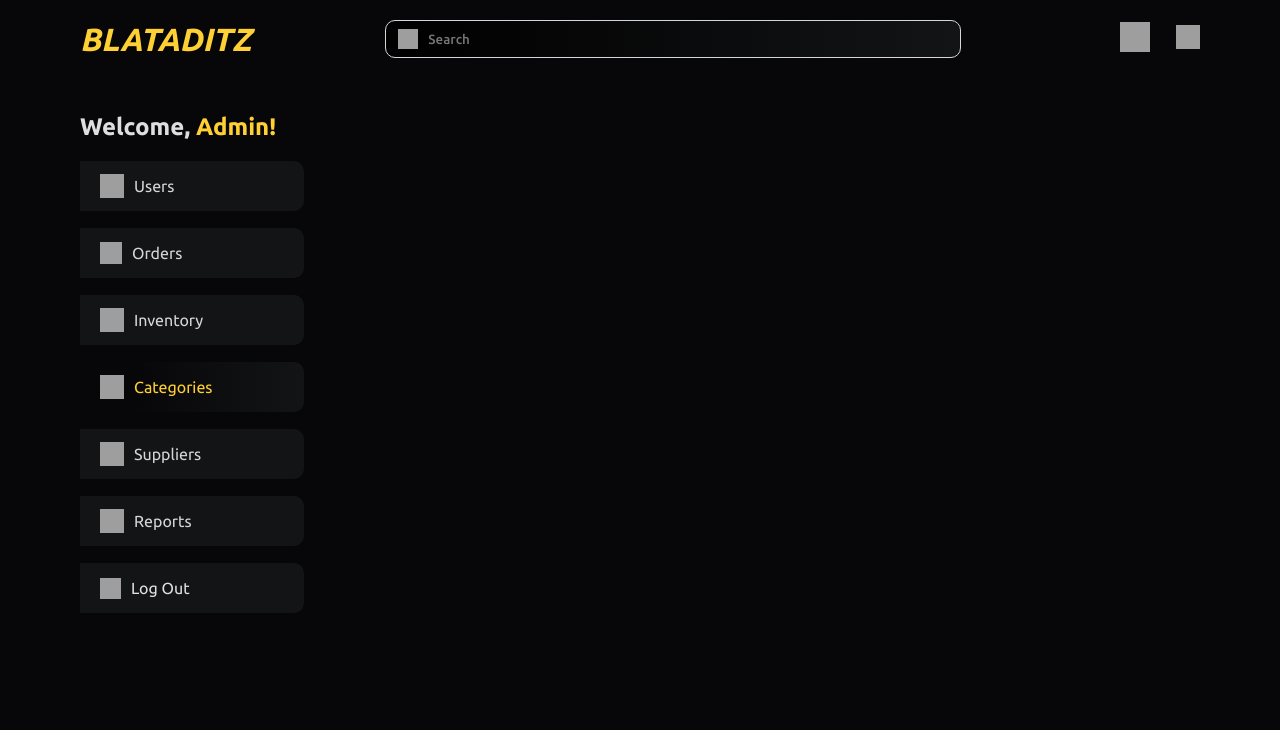
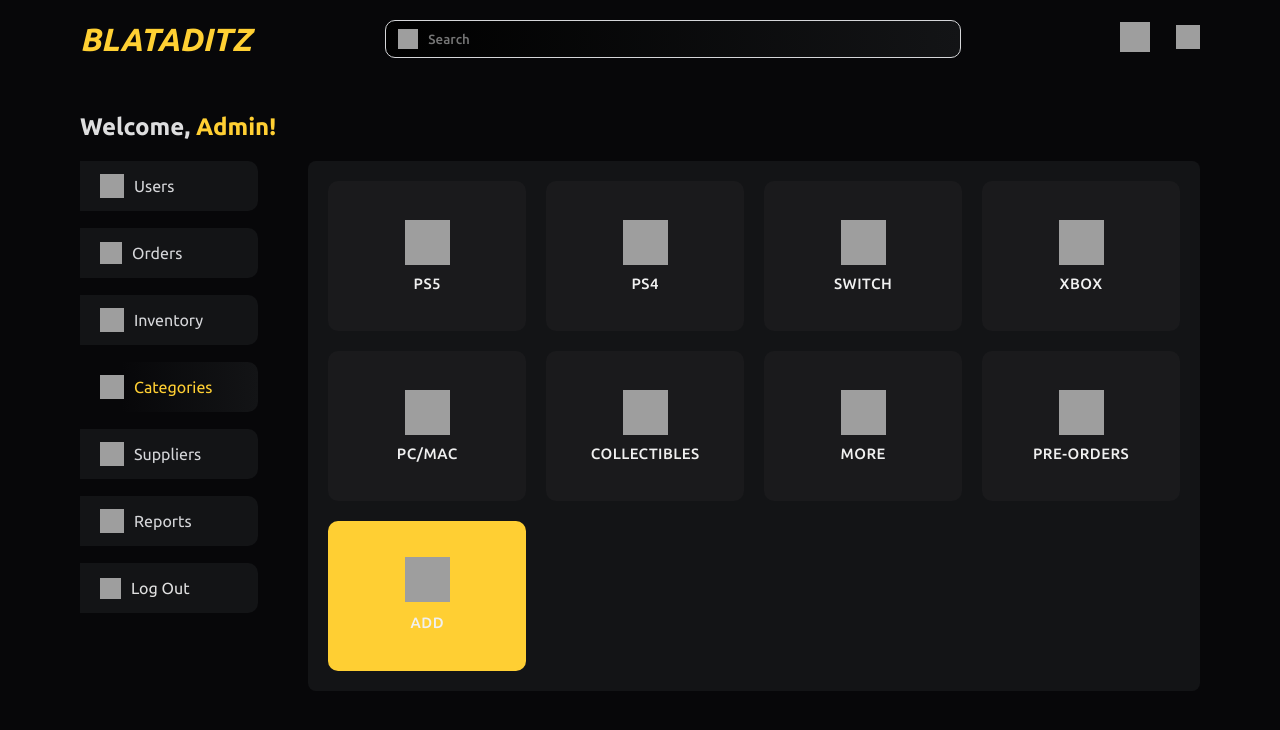
Before and after one commit to kiefgc/Blata-Ditz-Online-Retail-Store, a React (Vite) app in the folder frontend/blata-ditz-frontend/: page /admin/categories in a window 1280 px wide. Shown: the top 730 px of the page. Built offline with nearby package versions, Linux system fonts and the light colour scheme; grey boxes are pictures that could not be loaded.

Commit message:
categories page layout done

```diff
--- a/frontend/blata-ditz-frontend/src/pages/AdminCategories.css
+++ b/frontend/blata-ditz-frontend/src/pages/AdminCategories.css
@@ -64,8 +64,12 @@ li {
   );
 }
 
-.main-content {
+.main-content-categories {
   width: 100%;
+
+  display: flex;
+  flex-direction: row;
+  flex-wrap: wrap;
 }
 
 @media (max-width: 960px) {
@@ -77,3 +81,79 @@ li {
     width: auto;
   }
 }
+
+.category-grid-container {
+  display: grid;
+  grid-template-columns: repeat(4, minmax(130px, 1fr));
+  gap: 20px;
+  padding: 20px;
+  background-color: #131416;
+  border-radius: 8px;
+
+  align-content: flex-start;
+  width: 100%;
+}
+
+.category-card {
+  display: flex;
+  flex-direction: column;
+  align-items: center;
+  justify-content: center;
+  width: 100%;
+  height: 150px;
+  background-color: #1a1a1c;
+  border-radius: 10px;
+  border: none;
+  background-color: 0.2s ease, transform 0.2s ease;
+  text-decoration: none;
+  color: #f0f0f0;
+}
+
+.category-card:hover {
+  background-color: #28282b;
+  transform: translateY(-3px);
+}
+
+.category-card-name {
+  font-size: 1.5rem;
+  font-weight: 500;
+  text-transform: uppercase;
+  letter-spacing: 0.5px;
+  text-align: center;
+}
+
+.category-card-icon {
+  width: 45px;
+  height: 45px;
+  margin-bottom: 10px;
+  color: white;
+}
+
+.category-card-action .category-card-icon {
+  filter: invert(0%);
+}
+.category-card-action {
+  background-color: #ffcf33;
+}
+
+.category-card-action:hover {
+  background-color: #e6b800;
+}
+
+@media (max-width: 1200px) {
+  .category-grid-container {
+    grid-template-columns: repeat(3, minmax(120px, 1fr));
+  }
+}
+
+@media (max-width: 768px) {
+  .category-grid-container {
+    grid-template-columns: repeat(2, 1fr);
+  }
+}
+
+@media (max-width: 500px) {
+  .category-grid-container {
+    grid-template-columns: 1fr;
+  }
+}
--- a/frontend/blata-ditz-frontend/src/pages/AdminCategories.jsx
+++ b/frontend/blata-ditz-frontend/src/pages/AdminCategories.jsx
@@ -2,8 +2,88 @@ import { useEffect, useState } from "react";
 import { Link } from "react-router-dom";
 import "./AdminCategories.css";
 
+const categories = [
+  {
+    id: "ps5",
+    name: "PS5",
+    icon: "https://img.icons8.com/ios-filled/50/FFFFFF/playstation-5.png",
+  },
+  {
+    id: "ps4",
+    name: "PS4",
+    icon: "https://img.icons8.com/ios-filled/50/FFFFFF/ps-controller.png",
+  },
+  {
+    id: "switch",
+    name: "SWITCH",
+    icon: "https://img.icons8.com/ios-filled/50/FFFFFF/nintendo-switch--v1.png",
+  },
+  {
+    id: "xbox",
+    name: "XBOX",
+    icon: "https://img.icons8.com/ios-filled/50/FFFFFF/xbox.png",
+  },
+  {
+    id: "pcmac",
+    name: "PC/MAC",
+    icon: "https://img.icons8.com/ios-filled/50/FFFFFF/monitor.png",
+  },
+  {
+    id: "collectibles",
+    name: "COLLECTIBLES",
+    icon: "https://img.icons8.com/ios-filled/50/FFFFFF/funko.png",
+  },
+  {
+    id: "more",
+    name: "MORE",
+    icon: "https://img.icons8.com/ios-filled/50/FFFFFF/more.png",
+  },
+  {
+    id: "preorders",
+    name: "PRE-ORDERS",
+    icon: "https://img.icons8.com/pastel-glyph/64/FFFFFF/box--v1.png",
+  },
+  {
+    id: "add",
+    name: "ADD",
+    icon: "https://img.icons8.com/ios-filled/50/FFFFFF/plus.png",
+    isAction: true,
+    link: "/admin/categories/add",
+  },
+];
+
+const CategoryCard = ({ name, icon, onClick, isAction, link }) => {
+  const CardContent = (
+    <>
+      <img src={icon} alt={`${name} icon`} className="category-card-icon" />
+      <span className="category-card-name">{name}</span>
+    </>
+  );
+
+  if (link) {
+    return (
+      <Link
+        to={link}
+        className={`category-card ${isAction ? "category-card-action" : ""}`}
+      >
+        {CardContent}
+      </Link>
+    );
+  }
+
+  return (
+    <button
+      className={`category-card ${isAction ? "category-card-action" : ""}`}
+      onClick={onClick}
+    >
+      {CardContent}
+    </button>
+  );
+};
+
 function AdminCategories() {
   const [showSmallSearchbar, setShowSmallSearchbar] = useState(false);
+
   useEffect(() => {
     const searchbarScreenResize = () => {
       if (window.innerWidth >= 830) {
@@ -187,6 +267,21 @@ function AdminCategories() {
               </li>
             </ul>
           </div>
+          <div className="main-content-categories">
+            <div className="category-grid-container">
+              {categories.map((category) => (
+                <CategoryCard
+                  key={category.id}
+                  name={category.name}
+                  icon={category.icon}
+                  isAction={category.isAction}
+                  link={category.link}
+                  // onClick is optional if using Link
+                  onClick={() => console.log(`Clicked ${category.name}`)}
+                />
+              ))}
+            </div>
+          </div>
         </div>
       </div>
     </>
--- a/frontend/blata-ditz-frontend/src/pages/AdminInventory.css
+++ b/frontend/blata-ditz-frontend/src/pages/AdminInventory.css
@@ -89,7 +89,7 @@ li {
   margin-top: 20px;
   background-color: black;
   border-radius: 8px;
-  padding: 10px;
+  padding: 10px 20px;
 }
 
 .product-table-header,
```
